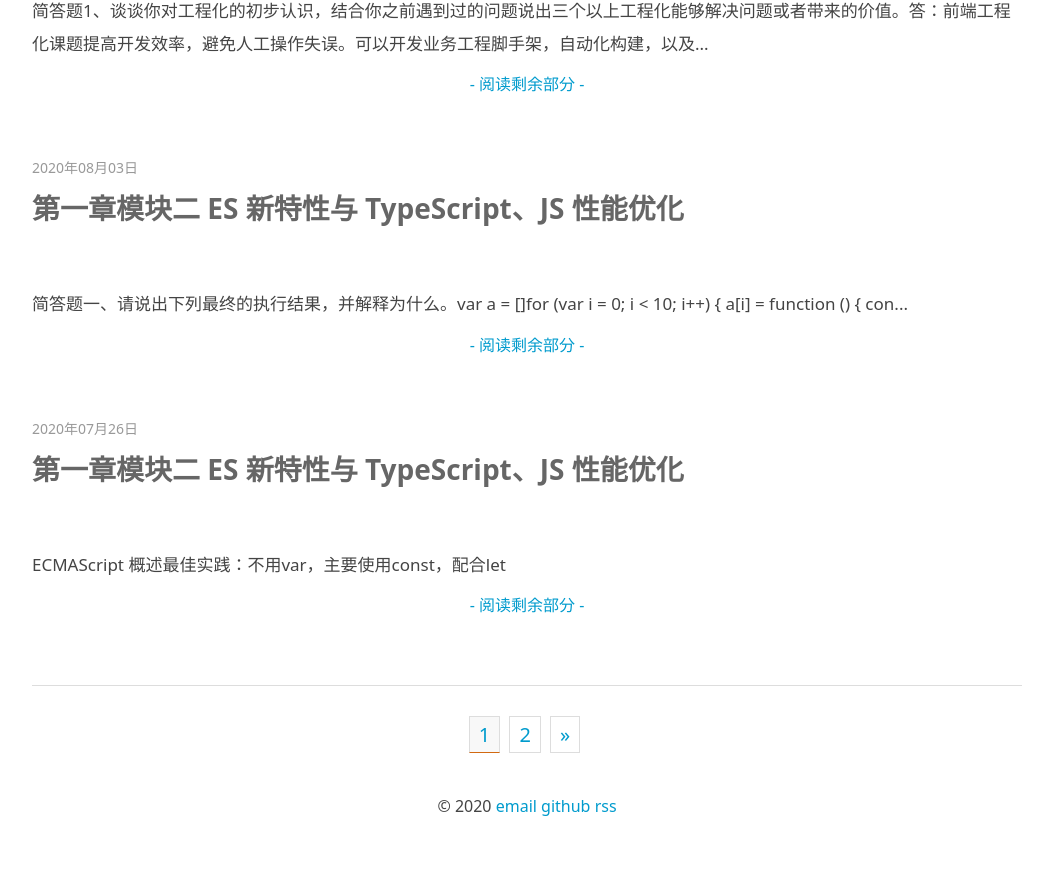
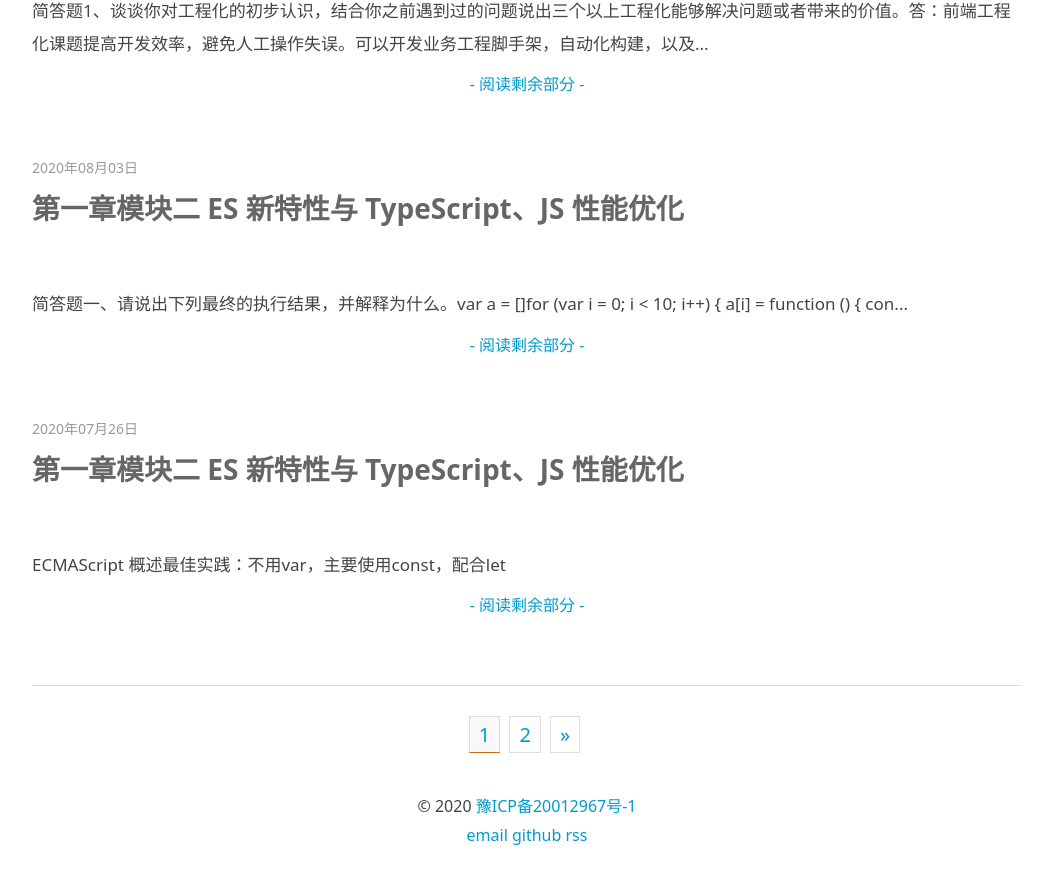
Before and after one commit to zlbcc/caorushizi.github.io, a Jekyll site: the page built from index.html, in a window 1280 px wide and 900 px high, scrolled down 2464 px. Shown: the top 884 px of the window, without its empty margins (113-1154 px from the left). Built offline with Jekyll 4.4.1, drawn with Linux system fonts in a browser that asks for light colours; the list of posts is cut into pages by our own code; comment, search, counter and statistics services are not loaded.

Commit message:
Update default.html

```diff
--- a/_layouts/default.html
+++ b/_layouts/default.html
@@ -68,7 +68,7 @@
 <div class="wrapper-footer">
   <div class="container">
     <footer class="footer">
-      &copy; 2020
+      &copy; 2020 <a href="https://beian.miit.gov.cn/#/Integrated/index" target="_blank">豫ICP备20012967号-1</a><br>
       {% include svg-icons.html %}
     </footer>
   </div>
```
